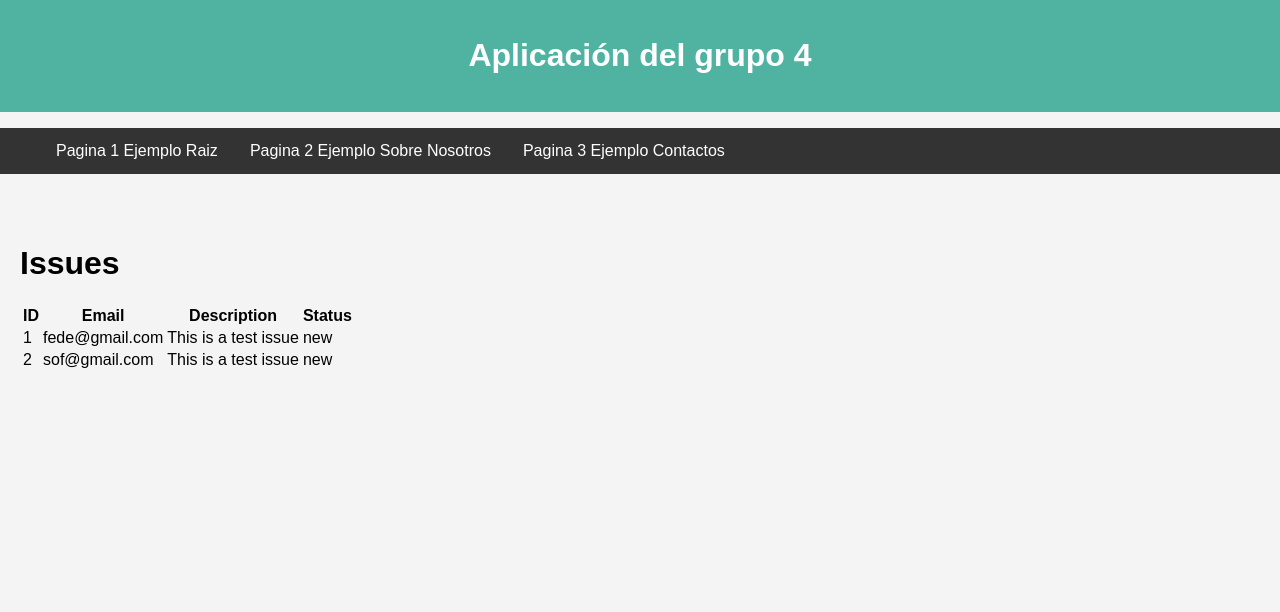
After one commit to Fabian-Martinez-Rincon/Proyecto-de-Software, a Flask app: page /consultas/ in a window 1280 px wide. The commit adds this page. Shown: the top 612 px of the page. Run offline with Flask 3, Linux system fonts and the light colour scheme.

Commit message:
Consultas de los issues

```diff
--- /dev/null
+++ b/admin/src/core/board.py
@@ -0,0 +1,18 @@
+def list_issues():
+    """List all issues."""
+    issues = [ # Consultas a la base de datos
+        {
+            'id': 1,
+            'email': 'fede@gmail.com',
+            'description': 'This is a test issue',
+            'status': 'new'
+        },{
+            'id': 2,
+            'email': 'sof@gmail.com',
+            'description': 'This is a test issue',
+            'status': 'new'
+        }]
+    return issues
+
+# Esto despues se deberia cambiar por la consulta a la base de datos
+# que traiga la informacion
--- a/admin/src/web/__init__.py
+++ b/admin/src/web/__init__.py
@@ -1,8 +1,10 @@
 from flask import Flask, render_template
-
+from src.web.controllers.issues import issues_bp
 
 def create_app(env='development', static_folder='../../static'):
     app = Flask(__name__, static_folder=static_folder)
+
+    app.register_blueprint(issues_bp)
 
     @app.get('/')
     def home():
--- /dev/null
+++ b/admin/src/web/controllers/issues.py
@@ -0,0 +1,11 @@
+from flask import render_template
+from src.core import board
+from flask import Blueprint
+
+issues_bp = Blueprint('issues', __name__, url_prefix='/consultas')
+
+@issues_bp.get('/')
+def index():
+    issues = board.list_issues()
+
+    return render_template('issues/index.html', issues=issues)
--- /dev/null
+++ b/admin/src/web/templates/issues/index.html
@@ -0,0 +1,30 @@
+{% extends 'layout.html' %}
+
+{% block title %}Consultas{% endblock %}
+
+{% block header %}
+    {{ super() }}
+{% endblock %}
+
+{% block content %}
+    <h1>Issues</h1>
+    <table class="index-table box">
+        <thead>
+            <tr>
+                <th>ID</th>
+                <th>Email</th>
+                <th>Description</th>
+                <th>Status</th>
+            </tr>
+        </thead>
+        <tbody>
+            {% for issue in issues %}
+                <tr>
+                    <td>{{ issue.id }}</td>
+                    <td>{{ issue.email }}</td>
+                    <td>{{ issue.description }}</td>
+                    <td>{{ issue.status }}</td>
+                </tr>
+            {% endfor %}
+    </table>
+{% endblock %}
```
Also changed, not shown: README.md, admin/src/core/__init.py (added), admin/src/web/templates/about.html (line endings or trailing spaces).
